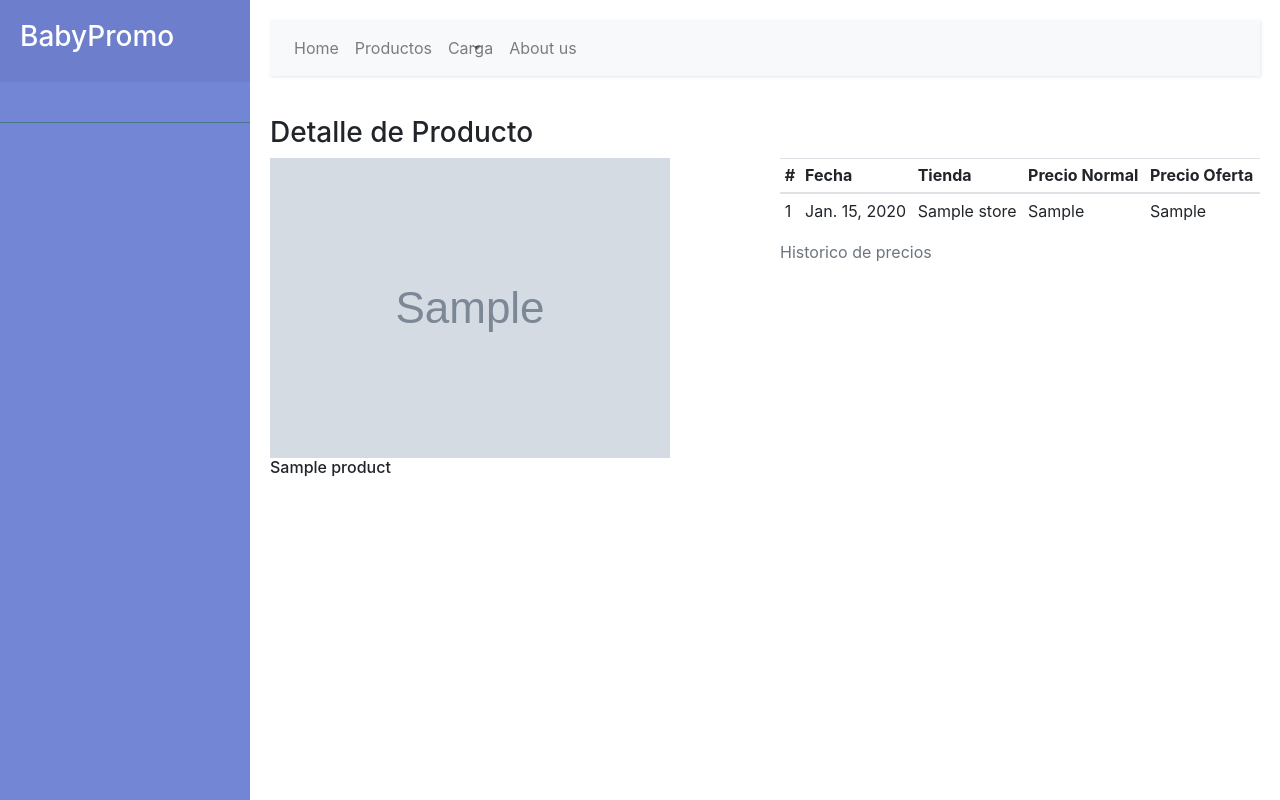
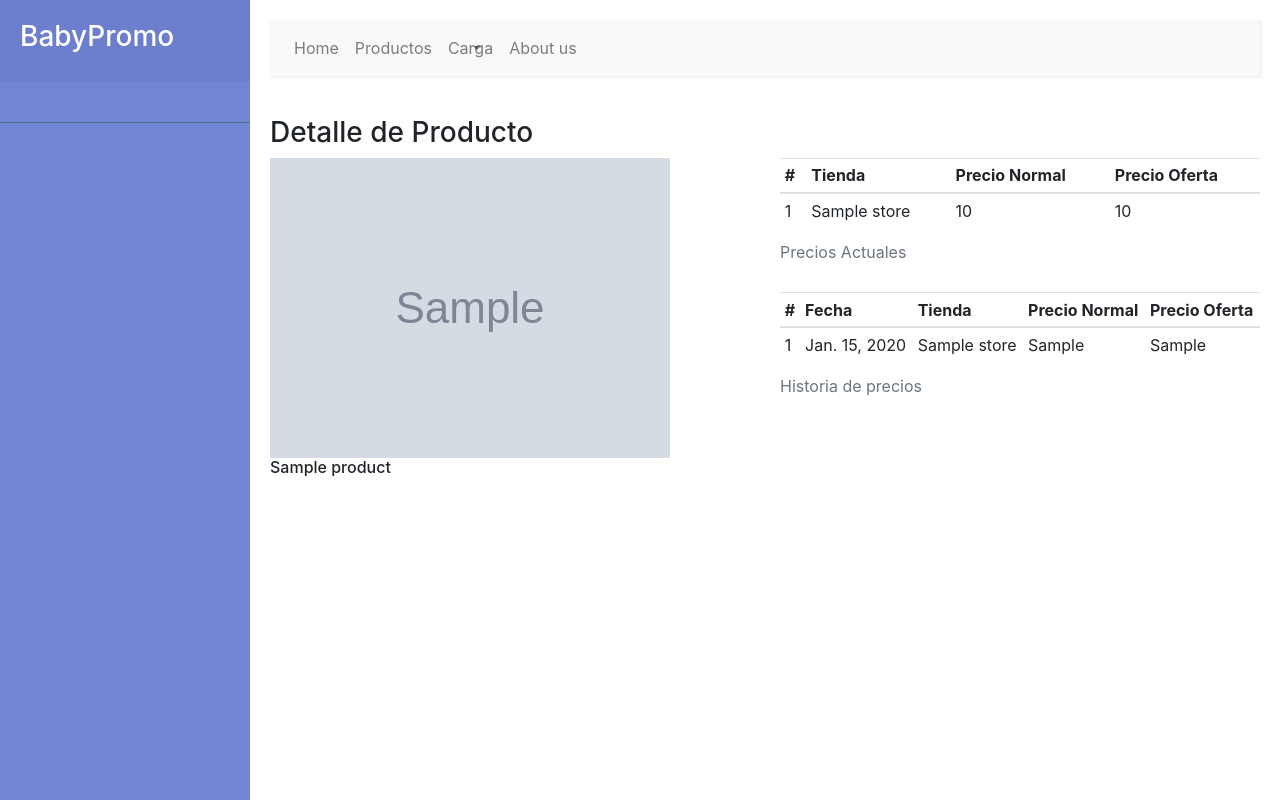
Before and after one commit to hernanceron/pythonProjects, a Django app: template babypromo/catalog/templates/catalog/product_detail.html in a window 1280 px wide. Run offline with Django 3.2, Linux system fonts and the light colour scheme; tables that the repository leaves empty hold one stand-in row (values such as "Sample post"); the template is opened without the code that fills it: values that come from a table or form of the project are taken from there, most other values are stand-ins (such as "Sample title", 1, 10 or a date in 2020); grey boxes marked "Sample" are stand-in pictures; some libraries are stand-ins or nearby versions.

Commit message:
Nuevas funcionalidades

```diff
--- a/babypromo/catalog/admin.py
+++ b/babypromo/catalog/admin.py
@@ -7,7 +7,10 @@ class ProductAdmin(admin.ModelAdmin):
    list_display = [ 'name' , 'principalCode']
    list_filter = ('store__name',)
 
+class PriceAdmin(admin.ModelAdmin):
+   list_display = [ 'product', 'store' ]
+
 admin.site.register(models.Store)
 admin.site.register(models.Brand)
-admin.site.register(models.Price)
+admin.site.register(models.Price, PriceAdmin)
 admin.site.register(models.Product, ProductAdmin)
--- a/babypromo/catalog/models.py
+++ b/babypromo/catalog/models.py
@@ -32,7 +32,7 @@ class Product(models.Model):
     image_url = models.CharField(max_length = 256, default = None)     #web
 
     def __str__(self):
-        return '%s %s' % (self.name, self.brand)
+        return '%s %s' % (self.principalCode, self.name)
 
 class Store(models.Model):
     INACTIVO = 'INA'
@@ -49,7 +49,7 @@ class Store(models.Model):
     objects = models.Manager()
 
     def get_absolute_url(self):
-        return reverse('catalog:product_list_by_store',
+        return reverse('storeDetails',
                         args=[self.id])
 
     def __str__(self):
@@ -60,11 +60,6 @@ class PriceManager(models.Manager):
         q1 = super().get_queryset().filter(published_date = date.today())
         return q1
 
-class HistoryManager(models.Manager):
-    def get_queryset(self):
-        #listar todos los precios de un producto
-       pass
-
 class Price(models.Model):
     published_date = models.DateField()  #fecha
     price = models.CharField(max_length = 10)  #precio
--- a/babypromo/catalog/static/catalog/styles.css
+++ b/babypromo/catalog/static/catalog/styles.css
@@ -156,7 +156,7 @@ a.article:hover {
     MEDIAQUERIES
 ----------------------------------------------------- */
 
-@media (max-width: 768px) {
+@media (max-width: 800px) {
     #sidebar {
         margin-left: -250px;
     }
--- a/babypromo/catalog/templates/catalog/active_stores.html
+++ b/babypromo/catalog/templates/catalog/active_stores.html
@@ -1,10 +1,10 @@
 <div class="sidebar-header">
     <h3>BabyPromo</h3>
 </div>
-<ul class="list-unstyled components">
+<ul class="list components">
     {% for store in active_stores %}
     <li>
-        <a href="products?storeId={{ store.id }}">{{ store.name }}</a>
+        <a href="{{ store.get_absolute_url }}">{{ store.name }}</a>
     </li>
     {% endfor %}
 </ul>
--- a/babypromo/catalog/templates/catalog/product_detail.html
+++ b/babypromo/catalog/templates/catalog/product_detail.html
@@ -12,9 +12,31 @@
             <div class="image-info">
                 {% if lista %}
                 <table class="table table-sm">
-                    <caption>Historico de precios</caption>
+                    <caption>Precios Actuales</caption>
                     <thead>
                         <tr>
+                            <th>#</th>
+                            <th>Tienda</th>
+                            <th>Precio Normal</th>
+                            <th>Precio Oferta</th>
+                        </tr>
+                    </thead>
+                    <tbody>
+                        {% for price in lista %}
+                        <tr>
+                            <td>{{ forloop.counter }}</th>
+                            <td>{{ price.store }}</td>
+                            <td>{{ price.price }}</td>
+                            <td>{{ price.discount_price }}</td>
+                        </tr>
+                        {% endfor %}
+                    </tbody>
+                </table>
+                {% endif %}
+               <table class="table table-sm">
+                    <caption>Historia de precios</caption>
+                    <thead>
+                       <tr>
                             <th>#</th>
                             <th>Fecha</th>
                             <th>Tienda</th>
@@ -23,7 +45,7 @@
                         </tr>
                     </thead>
                     <tbody>
-                        {% for price in lista %}
+                        {% for price in listaHistorico %}
                         <tr>
                             <td>{{ forloop.counter }}</th>
                             <td>{{ price.published_date }}</td>
@@ -34,28 +56,6 @@
                         {% endfor %}
                     </tbody>
                 </table>
-                {% endif %}
-               <!-- <table class="table table-sm">
-                    <caption>Historia de precios - {{ producto.store }}</caption>
-                    <thead>
-                        <tr>
-                            <th>#</th>
-                            <th>Fecha</th>
-                            <th>Precio Normal</th>
-                            <th>Precio Oferta</th>
-                        </tr>
-                    </thead>
-                    <tbody>
-                        {% for prod in historico %}
-                        <tr>
-                            <th>{{ forloop.counter }}</th>
-                            <td>{{ prod.published_date }}</td>
-                            <td>{{ prod.price }}</td>
-                            <td>{{ prod.discount_price }}</td>
-                        </tr>
-                        {% endfor %}
-                    </tbody>
-                </table>-->
             </div>
         </div>
     </div>
--- a/babypromo/catalog/urls.py
+++ b/babypromo/catalog/urls.py
@@ -1,4 +1,5 @@
 from django.urls import path, re_path
+from django.conf.urls import include, url
 from django.views.generic import TemplateView
 from catalog import views
 
@@ -32,5 +33,8 @@ urlpatterns = [
         views.ProductDetailView.as_view(),
         name="productsDetails"
     ),
+    re_path(r'^stores/(?P<storeId>\d+)/$',
+        views.product_list_by_store,
+        name = "storeDetails"),
 
 ]
```
Also changed, not shown: babypromo/catalog/views.py (+9 -6 lines).
